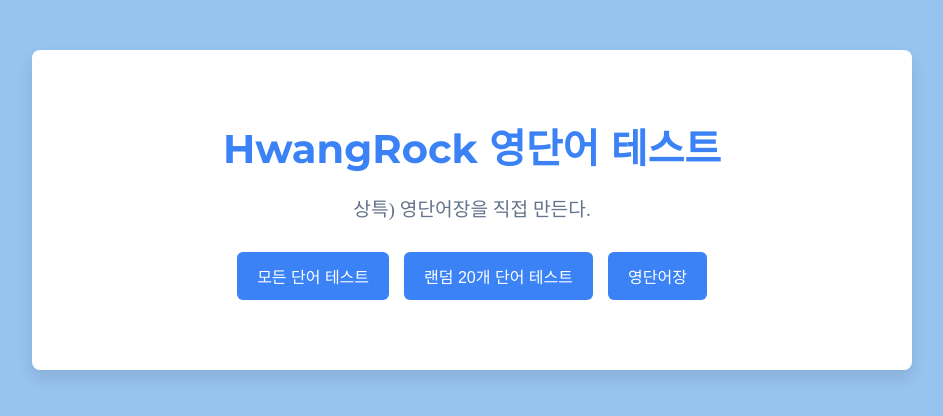
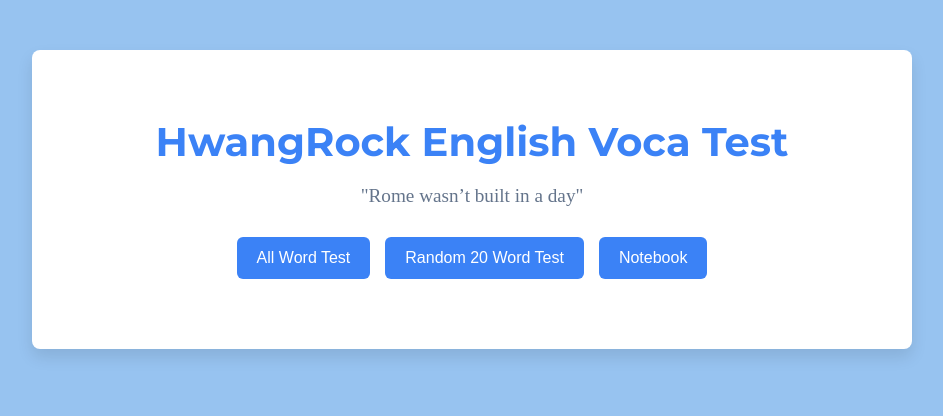
Before and after one commit to HwangRock/Voca-Vogga, a Next.js app: page / in a window 1280 px wide. Shown: the top 416 px of the page, without its empty margins (168-1111 px from the left). Built offline with nearby package versions, Linux system fonts and the light colour scheme.

Commit message:
style: 문구 수정

```diff
--- a/src/app/page.tsx
+++ b/src/app/page.tsx
@@ -25,14 +25,14 @@
 
   return (
     <main className="fade-in">
-      <h1>HwangRock 영단어 테스트</h1>
-      <h3>상특) 영단어장을 직접 만든다.</h3>
+      <h1>HwangRock English Voca Test</h1>
+      <h3>"Rome wasn’t built in a day"</h3>
 
       {!isTesting && !showResult && (
         <div className="button-container">
-          <button onClick={() => startTest(false)}>모든 단어 테스트</button>
-          <button onClick={() => startTest(true)}>랜덤 20개 단어 테스트</button>
-          <button onClick={fetchAllWords}>영단어장</button>
+          <button onClick={() => startTest(false)}>All Word Test</button>
+          <button onClick={() => startTest(true)}>Random 20 Word Test</button>
+          <button onClick={fetchAllWords}>Notebook</button>
         </div>
       )}
 
```
